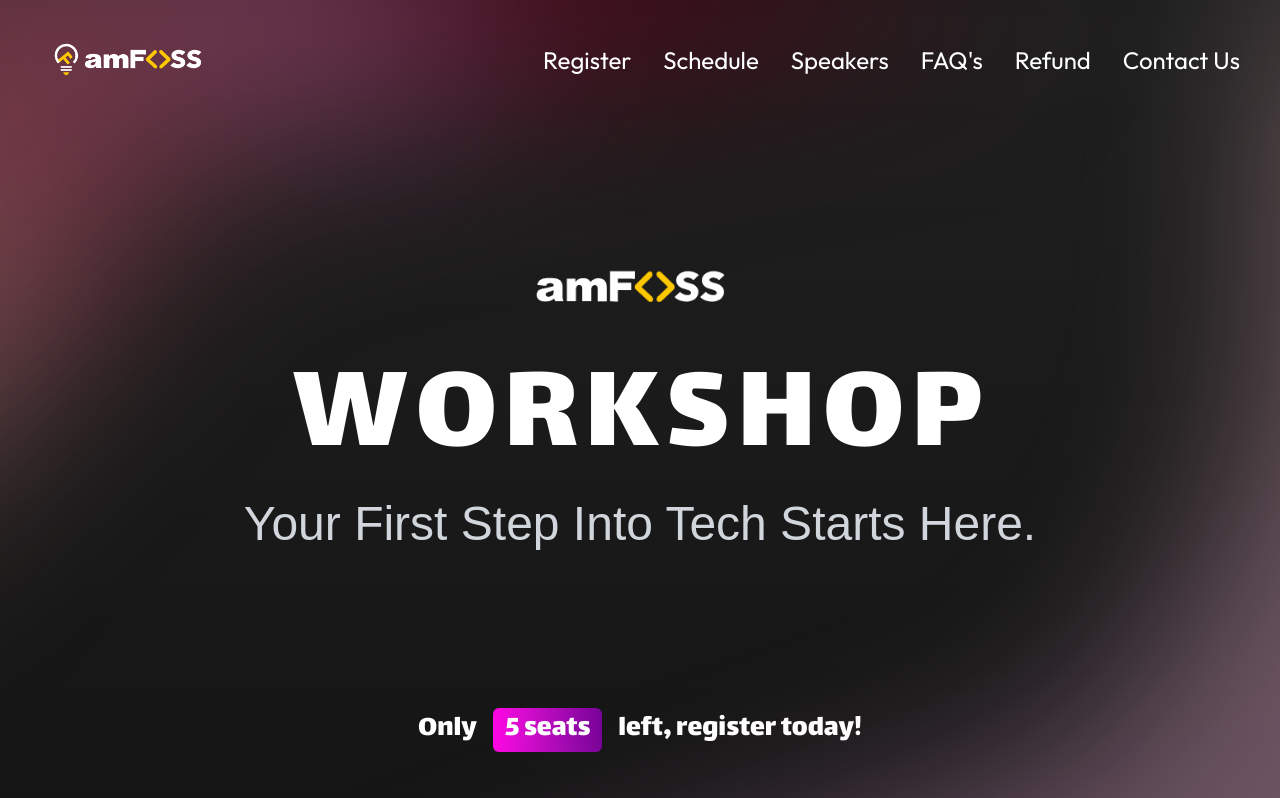
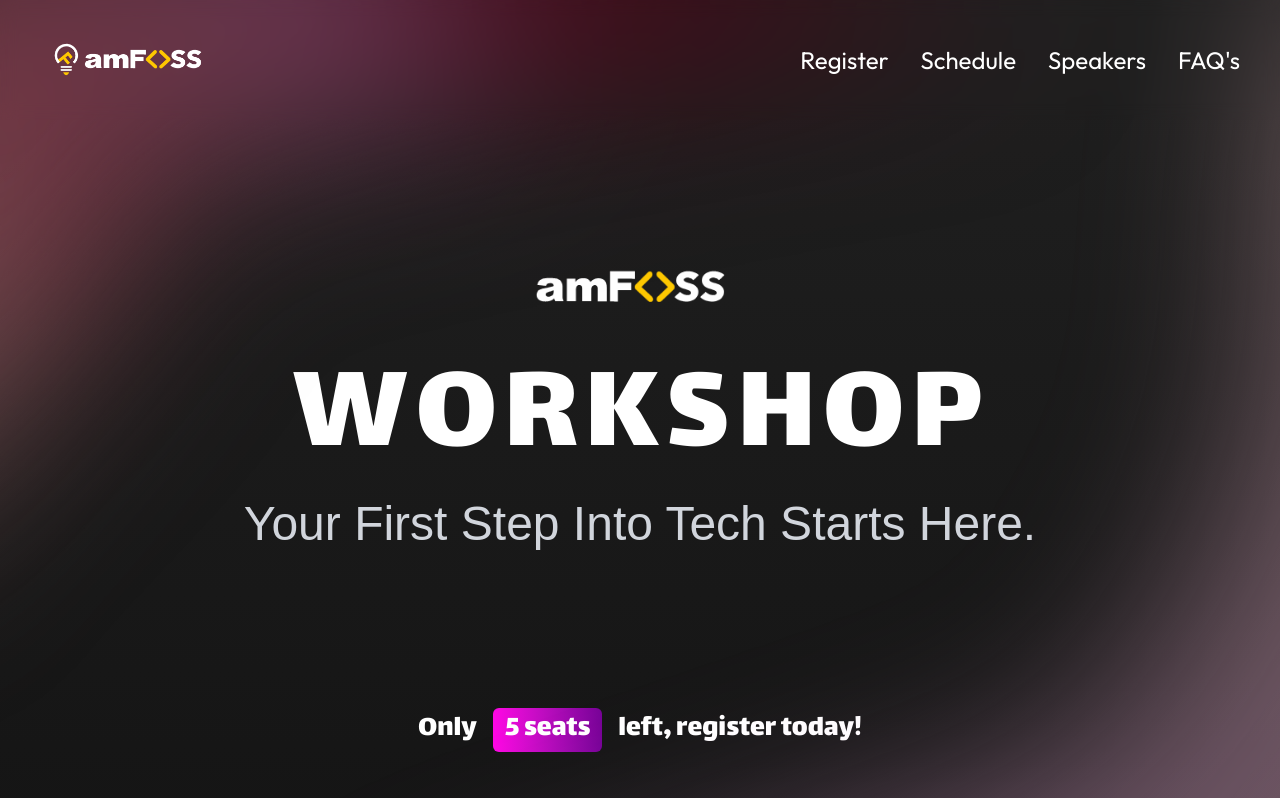
Before and after one commit to The-Yearly/workshop, a Next.js app in the folder front-end/: page / in a window 1280 px wide. Shown: the top 798 px of the page. Built offline with nearby package versions, Linux system fonts and the light colour scheme; a web font is replaced by a local one.

Commit message:
Tems and policy imprv

```diff
--- a/front-end/app/components/Footer.tsx
+++ b/front-end/app/components/Footer.tsx
@@ -51,6 +51,8 @@
       <div className="ml-5 flex justify-center my-10 space-x-6">
         <Link className="text-pink-600 underline" href={"/terms"}>Terms & Condition</Link>
         <Link className="text-pink-600 underline" href={"/privacy"}>Privacy Policy</Link>
+        <Link className="text-pink-600 underline" href={"/refund"}>Refund Policy</Link>
+        <Link className="text-pink-600 underline" href={"/contact"}>Contact Us</Link>
       </div>
     </>
   );
--- a/front-end/app/components/navBar.tsx
+++ b/front-end/app/components/navBar.tsx
@@ -96,8 +96,6 @@
     { label: "Schedule", section: "schedule" },
     { label: "Speakers", section: "speakers" },
     { label: "FAQ's", section: "faq" },
-    { label: "Refund", href: "/refund" },
-    { label: "Contact Us", href: "/contact" },
   ];
 
   useEffect(() => {
--- a/front-end/app/register/page.tsx
+++ b/front-end/app/register/page.tsx
@@ -25,7 +25,8 @@
         !formData.email.trim() ||
         !formData.roll_no.trim() ||
         !formData.phone_number.trim()
-        // !formData.checkBox,    );
+        // !formData.checkBox,
+        );
   }, [formData]);
 
   const changeValue = (e: React.ChangeEvent<HTMLInputElement>) => {
```
